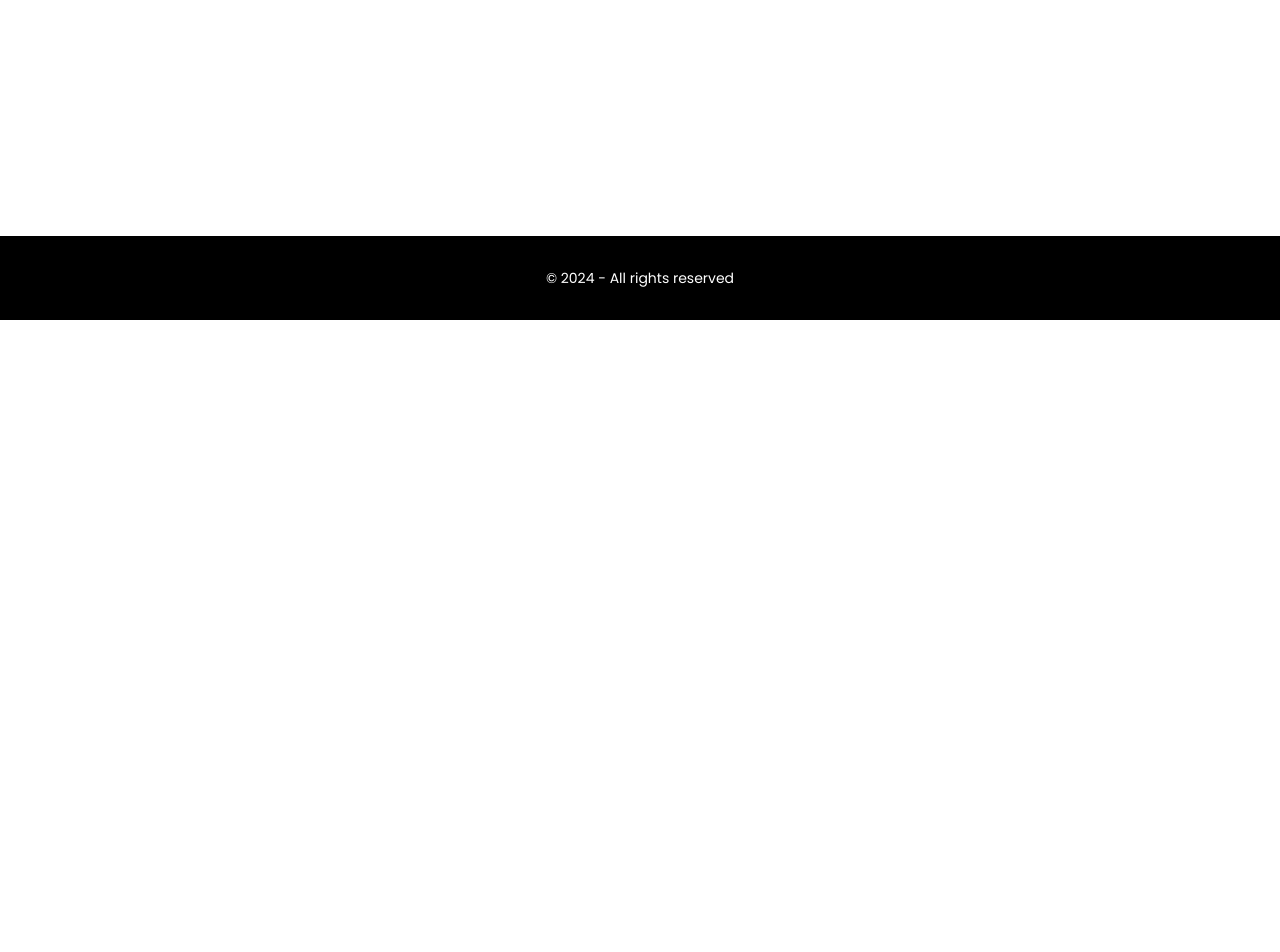
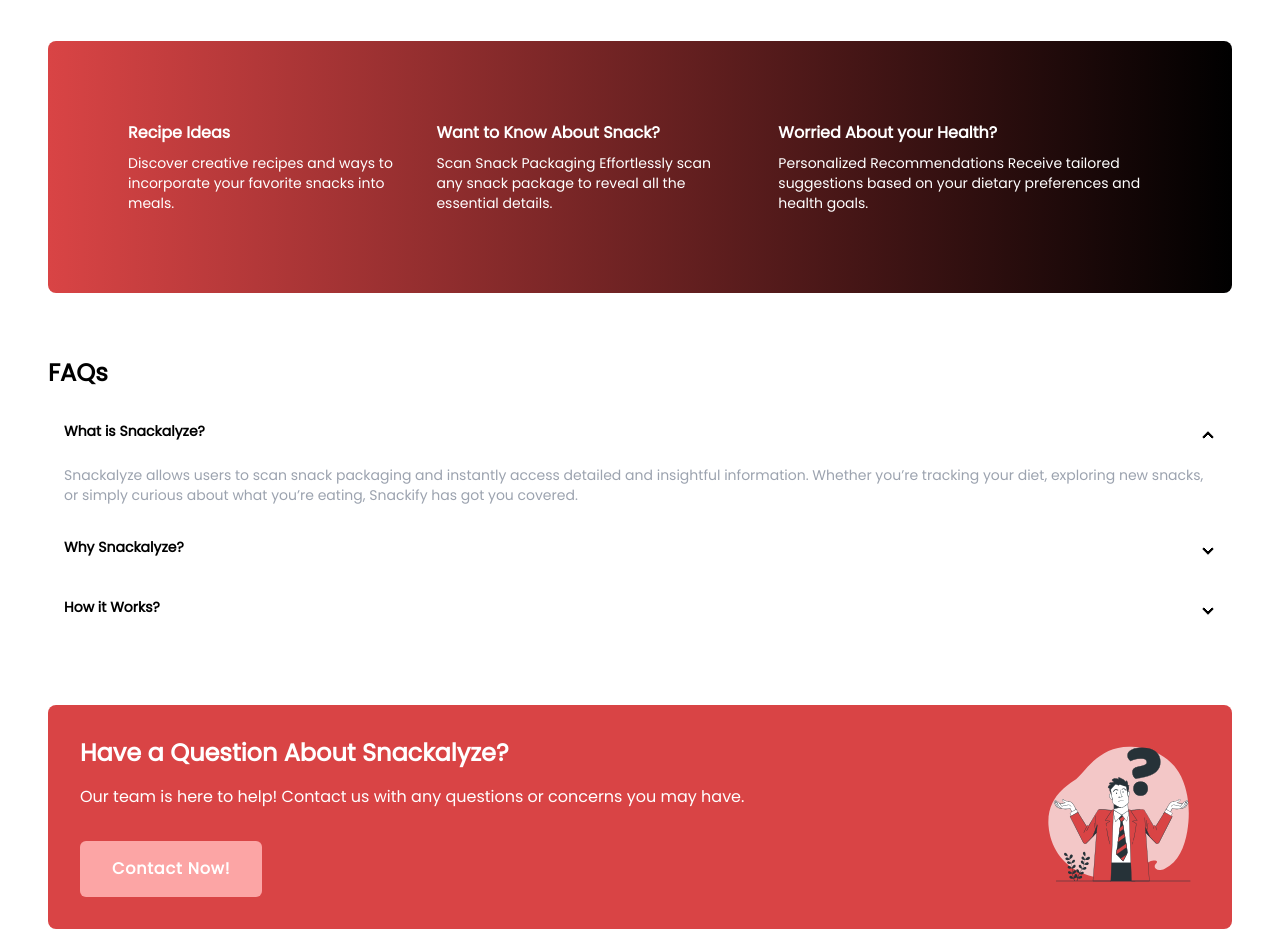
Before and after one commit to zakizakiran/snackalyze, a React (Vite) app: page / in a window 1280 px wide. Shown: the part 480-1432 px from the top of the page. Before the commit the page ends 800 px from the top, so only its background shows below. Built offline with nearby package versions, Linux system fonts and the light colour scheme.

Commit message:
added auth;home;error page

```diff
--- a/index.html
+++ b/index.html
@@ -2,7 +2,7 @@
 <html lang="en">
   <head>
     <meta charset="UTF-8" />
-    <link rel="icon" type="image/svg+xml" href="/vite.svg" />
+    <link rel="icon" type="image/svg+xml" href="/favicon/logo_only.svg" />
     <meta name="viewport" content="width=device-width, initial-scale=1.0" />
     <title>Snackalyze</title>
   </head>
--- a/src/components/Elements/Button/index.jsx
+++ b/src/components/Elements/Button/index.jsx
@@ -3,7 +3,7 @@
   return (
     <button
       type={type}
-      className={`${classname} font-bold py-3 px-4 rounded-md font-poppins tracking-wider duration-150 ease-in-out`}
+      className={`${classname} font-bold py-3 px-4 rounded-md tracking-wider duration-150 ease-in-out`}
     >
       {children}
     </button>
--- a/src/components/Elements/Input/index.jsx
+++ b/src/components/Elements/Input/index.jsx
@@ -3,7 +3,7 @@
   return (
     <div className="mb-6">
       <input
-        className="font-poppins text-sm border-b w-full py-2 px-3 leading-tight outline-none focus:border-primary"
+        className="text-sm border-b w-full py-2 px-3 leading-tight outline-none focus:border-primary"
         type={type}
         placeholder={placeholder}
         name={name}
--- a/src/components/Layouts/AuthLayout.jsx
+++ b/src/components/Layouts/AuthLayout.jsx
@@ -5,13 +5,13 @@
   return (
     <div className="flex justify-center py-16 sm:items-center">
       <div className="w-full px-6 sm:max-w-lg lg:max-w-xl">
-        <h1 className="text-3xl lg:text-4xl mb-16 font-poppins font-bold tracking-wider">
+        <h1 className="text-3xl lg:text-4xl mb-16 font-bold tracking-wider">
           WELCOME TO SNACKALYZE
         </h1>
         <h1 className="text-2xl lg:text-3xl font-poppinsMedium mb-4">
           {title}
         </h1>
-        <p className="font-poppins text-sm text-slate-500 mb-10">
+        <p className="text-sm text-slate-500 mb-10">
           Please enter your details below
         </p>
         {children}
@@ -23,7 +23,7 @@
 
 const AuthType = ({ type }) => {
   return (
-    <p className="text-center text-sm mt-10 font-poppins">
+    <p className="text-center text-sm mt-10">
       {type === "login"
         ? "Don't have an account? "
         : "Already have an account? "}
--- a/src/components/Layouts/Footer.jsx
+++ b/src/components/Layouts/Footer.jsx
@@ -1,6 +1,6 @@
 const Footer = () => {
   return (
-    <footer className="bg-black text-white p-8 font-poppins text-sm">
+    <footer className="bg-black text-white p-8 text-sm">
       <p className="text-center">&copy; 2024 - All rights reserved</p>
     </footer>
   );
--- a/src/components/Layouts/MainLayout.jsx
+++ b/src/components/Layouts/MainLayout.jsx
@@ -4,7 +4,7 @@
 
 const MainLayout = ({ children }) => {
   return (
-    <div className="container mx-auto max-w-screen-2xl min-h-screen flex flex-col justify-between">
+    <div className="container font-poppins mx-auto max-w-screen-2xl min-h-screen flex flex-col justify-between">
       <Navbar />
       <main className="px-4 py-8 sm:px-6 lg:px-8">{children}</main>
       <Footer />
--- a/src/main.jsx
+++ b/src/main.jsx
@@ -1,18 +1,19 @@
+import "./index.css";
 import { StrictMode } from "react";
 import { createRoot } from "react-dom/client";
-import "./index.css";
 import { createBrowserRouter, RouterProvider } from "react-router-dom";
 import ErrorPage from "./pages/404.jsx";
 import LoginPage from "./pages/LoginPage.jsx";
 import RegisterPage from "./pages/RegisterPage.jsx";
 import MainLayout from "./components/Layouts/MainLayout.jsx";
+import HomePage from "./pages/HomePage.jsx";
 
 const router = createBrowserRouter([
   {
     path: "/",
     element: (
       <MainLayout>
-        <h1 className="flex justify-center py-10">Home Page</h1>
+        <HomePage />
       </MainLayout>
     ),
     errorElement: <ErrorPage />,
--- /dev/null
+++ b/src/pages/HomePage.jsx
@@ -0,0 +1,115 @@
+import Button from "../components/Elements/Button";
+import { useTitle } from "../hooks/useTitle";
+
+const HomePage = () => {
+  useTitle({ title: "Home" });
+  return (
+    <div className="px-4 py-8 lg:py-20">
+      <div className="container text-center mb-16 lg:mb-20">
+        <div className="lg:w-1/3 m-auto">
+          <h1 className="font-bold text-3xl mb-8">
+            Scan snacks, get insights, snack smarter!
+          </h1>
+          <p className="text-sm text-gray-400 mb-10">
+            Discover the story behind every bite—scan, analyze, and enjoy your
+            snacks smarter with Snackalyze!
+          </p>
+          <Button classname="bg-primary text-white px-8 py-4 hover:bg-black">
+            Explore Now!
+          </Button>
+        </div>
+      </div>
+      <div className="bg-gradient-to-b lg:bg-gradient-to-r from-primary to-black w-full rounded-lg p-8 lg:p-20 text-white mb-10 lg:mb-16">
+        <div className="container flex flex-col lg:flex-row gap-10">
+          <div>
+            <p className="font-semibold mb-2">Recipe Ideas</p>
+            <p className="text-sm">
+              Discover creative recipes and ways to incorporate your favorite
+              snacks into meals.
+            </p>
+          </div>
+          <div>
+            <p className="font-semibold mb-2">Want to Know About Snack?</p>
+            <p className="text-sm">
+              Scan Snack Packaging Effortlessly scan any snack package to reveal
+              all the essential details.
+            </p>
+          </div>
+          <div>
+            <p className="font-semibold mb-2">Worried About your Health?</p>
+            <p className="text-sm">
+              Personalized Recommendations Receive tailored suggestions based on
+              your dietary preferences and health goals.
+            </p>
+          </div>
+        </div>
+      </div>
+      <div className="container mb-10 lg:mb-16">
+        <h1 className="font-bold text-2xl mb-4">FAQs</h1>
+        <div className="collapse collapse-arrow bg-base-200">
+          <input type="radio" name="my-accordion-2" defaultChecked />
+          <div className="collapse-title text-sm font-semibold">
+            What is Snackalyze?
+          </div>
+          <div className="collapse-content">
+            <p className="text-sm text-gray-400">
+              Snackalyze allows users to scan snack packaging and instantly
+              access detailed and insightful information. Whether you’re
+              tracking your diet, exploring new snacks, or simply curious about
+              what you’re eating, Snackify has got you covered.
+            </p>
+          </div>
+        </div>
+        <div className="collapse collapse-arrow bg-base-200">
+          <input type="radio" name="my-accordion-2" />
+          <div className="collapse-title text-sm font-semibold">
+            Why Snackalyze?
+          </div>
+          <div className="collapse-content">
+            <p className="text-sm text-gray-400">
+              Snackalyze allows users to scan snack packaging and instantly
+              access detailed and insightful information. Whether you’re
+              tracking your diet, exploring new snacks, or simply curious about
+              what you’re eating, Snackify has got you covered.
+            </p>
+          </div>
+        </div>
+        <div className="collapse collapse-arrow bg-base-200">
+          <input type="radio" name="my-accordion-2" />
+          <div className="collapse-title text-sm font-semibold">
+            How it Works?
+          </div>
+          <div className="collapse-content">
+            <p className="text-sm text-gray-400">
+              Snackalyze allows users to scan snack packaging and instantly
+              access detailed and insightful information. Whether you’re
+              tracking your diet, exploring new snacks, or simply curious about
+              what you’re eating, Snackify has got you covered.
+            </p>
+          </div>
+        </div>
+      </div>
+      <div className="container">
+        <div className="bg-primary rounded-lg p-8 text-white">
+          <div className="flex flex-col gap-16 justify-between lg:flex-row">
+            <div>
+              <h1 className="font-bold text-2xl mb-4">
+                Have a Question About Snackalyze?
+              </h1>
+              <p>
+                Our team is here to help! Contact us with any questions or
+                concerns you may have.
+              </p>
+              <Button classname="bg-red-300 text-white px-8 py-4 mt-8 hover:bg-black">
+                Contact Now!
+              </Button>
+            </div>
+            <img src="/images/ask_illustration.svg" alt="" />
+          </div>
+        </div>
+      </div>
+    </div>
+  );
+};
+
+export default HomePage;
```
Also changed, not shown: public/favicon/logo_only.svg (added), public/images/ask_illustration.svg (added).
